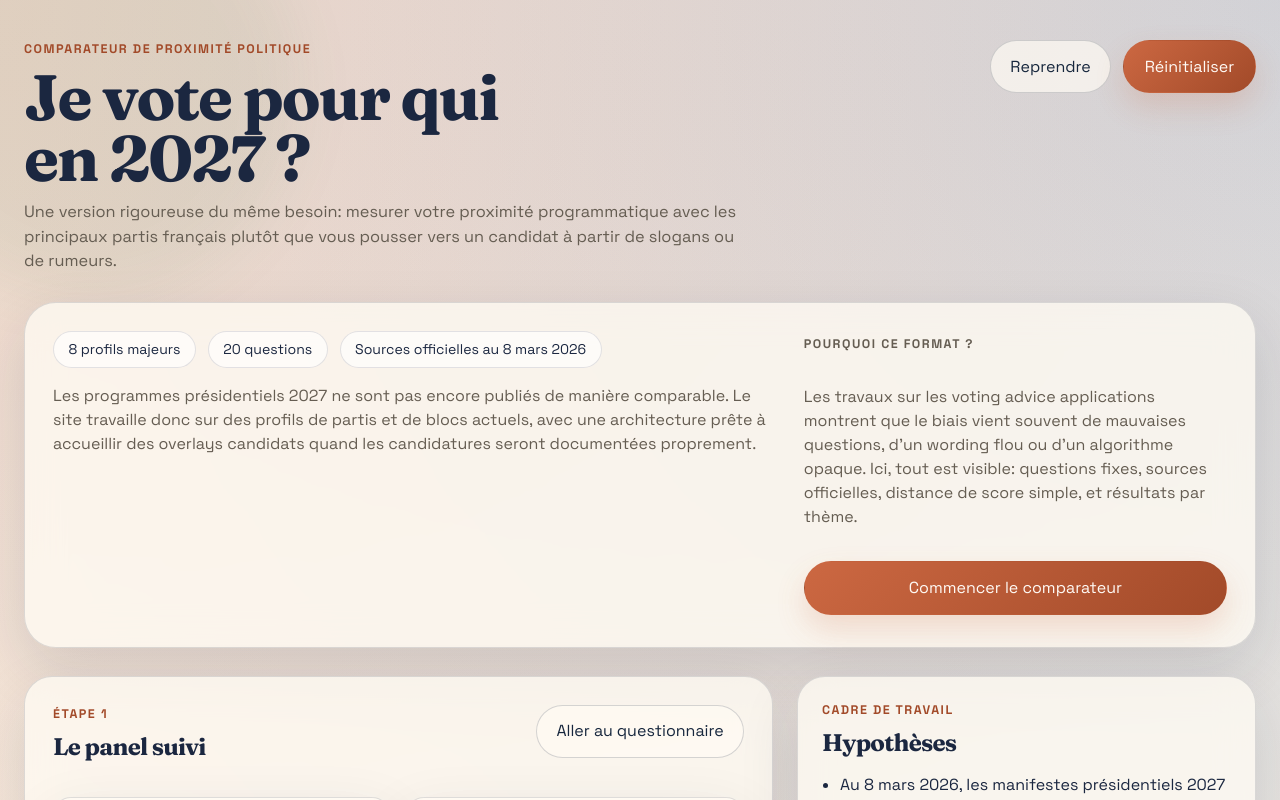
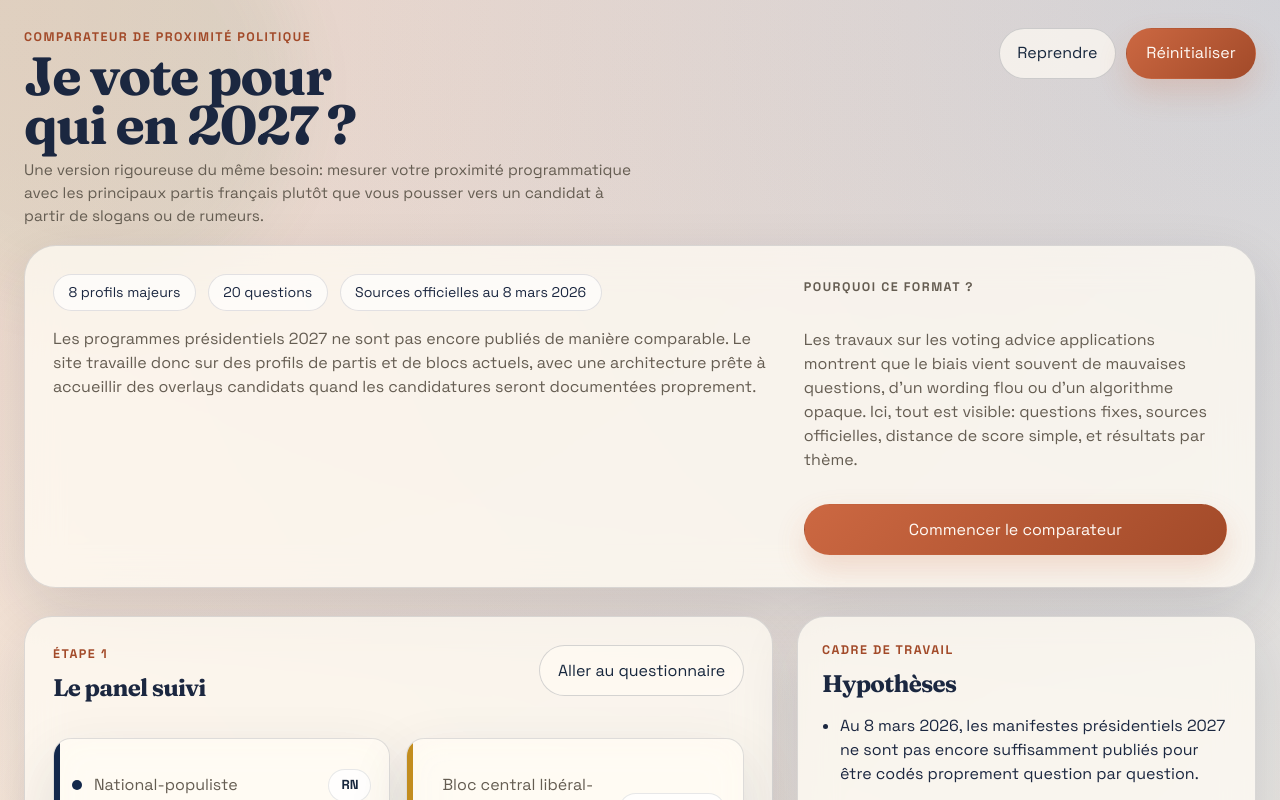
Before and after one commit to ArthurCalvi/jevotepourquien2027, a React (Vite) app: page / in a window 1280 px wide. Shown: the top 800 px of the page. Built offline with nearby package versions, Linux system fonts and the light colour scheme.

Commit message:
Compact quiz header and fix Vercel API build

```diff
--- a/api/_lib/security.ts
+++ b/api/_lib/security.ts
@@ -1,6 +1,6 @@
 import { createHash } from 'node:crypto'
-import type { ApiRequest } from './http'
-import { getHeader } from './http'
+import type { ApiRequest } from './http.js'
+import { getHeader } from './http.js'
 
 function normalizeOrigin(origin: string) {
   return origin.replace(/\/$/, '')
--- a/api/results/view.ts
+++ b/api/results/view.ts
@@ -1,6 +1,6 @@
-import { getJsonBody, sendJson, type ApiRequest, type ApiResponse } from '../_lib/http'
-import { isResultsStoreRpcError, resultsStoreRpc } from '../_lib/resultsStore'
-import { getClientIp, getUserAgent, hashIdentifier, isAllowedOrigin } from '../_lib/security'
+import { getJsonBody, sendJson, type ApiRequest, type ApiResponse } from '../_lib/http.js'
+import { isResultsStoreRpcError, resultsStoreRpc } from '../_lib/resultsStore.js'
+import { getClientIp, getUserAgent, hashIdentifier, isAllowedOrigin } from '../_lib/security.js'
 
 function isValidResultRunId(value: unknown): value is string {
   return typeof value === 'string' && value.length >= 20 && value.length <= 120
--- a/src/index.css
+++ b/src/index.css
@@ -82,7 +82,7 @@ summary:focus-visible {
   overflow: hidden;
   max-width: 1440px;
   margin: 0 auto;
-  padding: 40px 24px 48px;
+  padding: 28px 24px 40px;
 }
 
 .ambient {
@@ -119,8 +119,8 @@ summary:focus-visible {
   display: flex;
   align-items: flex-start;
   justify-content: space-between;
-  gap: 24px;
-  margin-bottom: 28px;
+  gap: 18px;
+  margin-bottom: 18px;
 }
 
 .topbar h1,
@@ -133,17 +133,17 @@ summary:focus-visible {
 }
 
 .topbar h1 {
-  margin: 8px 0 12px;
-  font-size: clamp(2.4rem, 5vw, 4.7rem);
-  line-height: 0.95;
-  max-width: 11ch;
+  margin: 4px 0 8px;
+  font-size: clamp(2.1rem, 4.2vw, 4rem);
+  line-height: 0.92;
+  max-width: 9ch;
 }
 
 .lead {
-  max-width: 70ch;
+  max-width: 62ch;
   margin: 0;
   color: var(--muted);
-  font-size: 1.02rem;
+  font-size: 0.96rem;
 }
 
 .eyebrow,
@@ -166,6 +166,10 @@ summary:focus-visible {
   gap: 12px;
 }
 
+.header-actions {
+  gap: 10px;
+}
+
 .primary-button,
 .secondary-button,
 .ghost-button {
@@ -177,7 +181,7 @@ summary:focus-visible {
 .primary-button {
   background: linear-gradient(135deg, var(--accent) 0%, var(--accent-deep) 100%);
   color: #fffaf5;
-  padding: 0.85rem 1.3rem;
+  padding: 0.78rem 1.2rem;
   box-shadow: 0 14px 30px rgba(204, 104, 66, 0.2);
 }
 
@@ -190,7 +194,7 @@ summary:focus-visible {
   background: rgba(255, 251, 244, 0.7);
   color: var(--ink);
   border-color: rgba(27, 39, 64, 0.18);
-  padding: 0.85rem 1.2rem;
+  padding: 0.78rem 1.1rem;
 }
 
 .secondary-button:hover,
@@ -675,8 +679,6 @@ summary:focus-visible {
 }
 
 .question-context-column {
-  position: sticky;
-  top: 18px;
   display: grid;
   grid-template-rows: auto minmax(0, 1fr);
   gap: 12px;
@@ -684,8 +686,8 @@ summary:focus-visible {
   padding-left: 22px;
   font-size: 0.95rem;
   padding-right: 6px;
-  height: calc(100vh - 36px);
-  overflow: hidden;
+  align-self: stretch;
+  min-height: 100%;
 }
 
 .context-column-label {
@@ -702,6 +704,9 @@ summary:focus-visible {
   align-content: start;
   gap: 18px;
   min-height: 0;
+  position: sticky;
+  top: 18px;
+  max-height: calc(100vh - 36px);
   overflow-y: auto;
   overscroll-behavior: contain;
   padding-right: 6px;
--- a/src/lib/resultsPersistence.ts
+++ b/src/lib/resultsPersistence.ts
@@ -1,5 +1,5 @@
-import { futureQuestions, partyProfiles, questions, type Stance } from '../data/content'
-import type { MapPosition, MatchResult, PriorityMap, ResponseMap } from './scoring'
+import { futureQuestions, partyProfiles, questions, type Stance } from '../data/content.js'
+import type { MapPosition, MatchResult, PriorityMap, ResponseMap } from './scoring.js'
 
 export const submissionSchemaVersion = '2026-03-15'
 
@@ -62,7 +62,7 @@ const stanceValues = new Set<number>([-2, -1, 0, 1, 2])
 const partyIdSet = new Set(partyProfiles.map((party) => party.id))
 const questionIdSet = new Set(questions.map((question) => question.id))
 const futureQuestionIdSet = new Set(futureQuestions.map((question) => question.id))
-const futureScenarioIdByQuestionId = new Map(
+const futureScenarioIdByQuestionId = new Map<string, Set<string>>(
   futureQuestions.map((question) => [
     question.id,
     new Set(question.scenarios.map((scenario) => scenario.id)),
--- a/src/lib/scoring.ts
+++ b/src/lib/scoring.ts
@@ -4,7 +4,7 @@ import {
   type PartyProfile,
   type Stance,
   type Theme,
-} from '../data/content'
+} from '../data/content.js'
 
 export type ResponseMap = Record<string, Stance | null>
 export type PriorityMap = Record<string, boolean>
```
Also changed, not shown: api/results/save.ts (+4 -4 lines), api/results/summary.ts (+4 -4 lines), 1 other file (tests, documents, lock files or other folders).
